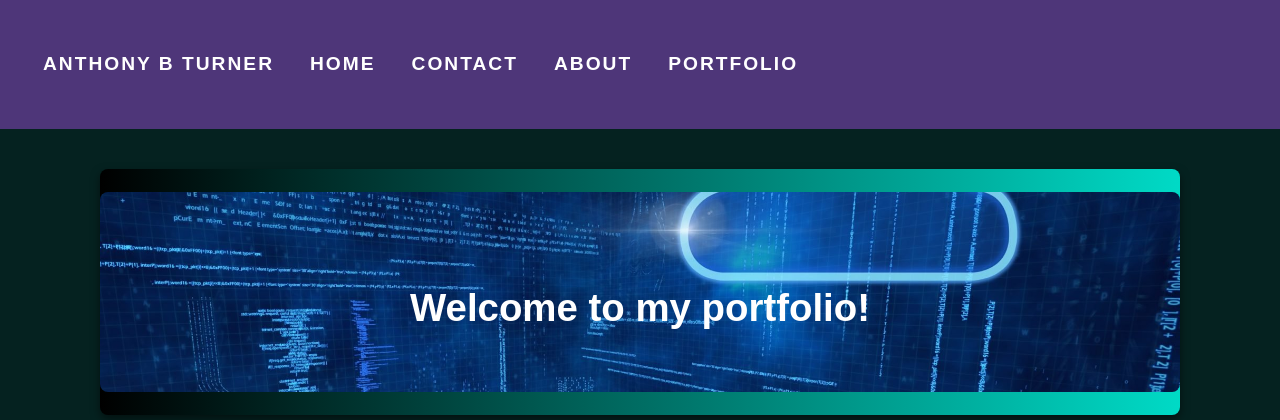
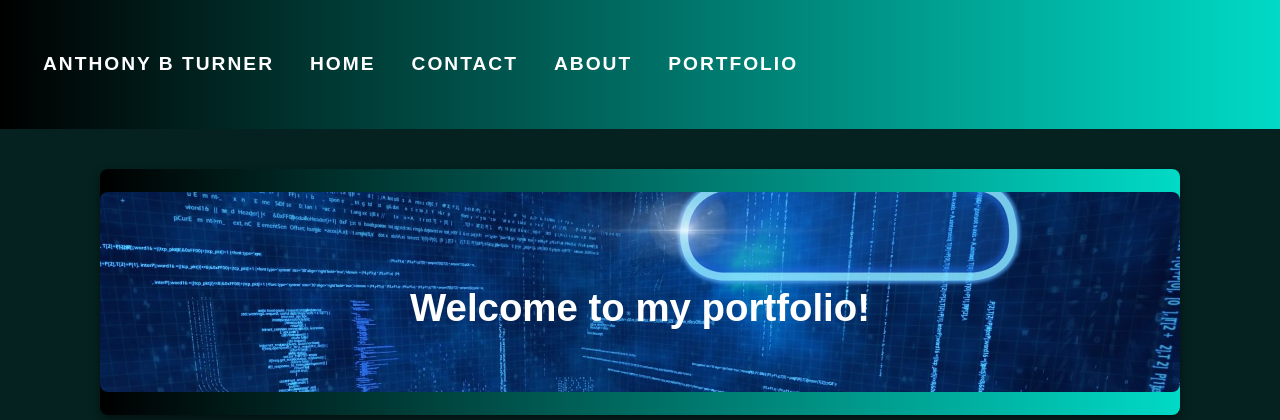
Before and after one commit to anthonybturner/anthonybturner, a Django app: page / in a window 1280 px wide. Shown: the top 420 px of the page. Run offline with Django 5.2, Linux system fonts and the light colour scheme.

Commit message:
Style changes to navbar/menu

```diff
--- a/website/static/css/main.css
+++ b/website/static/css/main.css
@@ -16,7 +16,7 @@ body {
 /* Header */
 
 header {
-    background: #4e3679;
+    background: linear-gradient(to right, #000000, #00dac6);
     color: white;
     padding: 25px;
     text-align: center;
```
